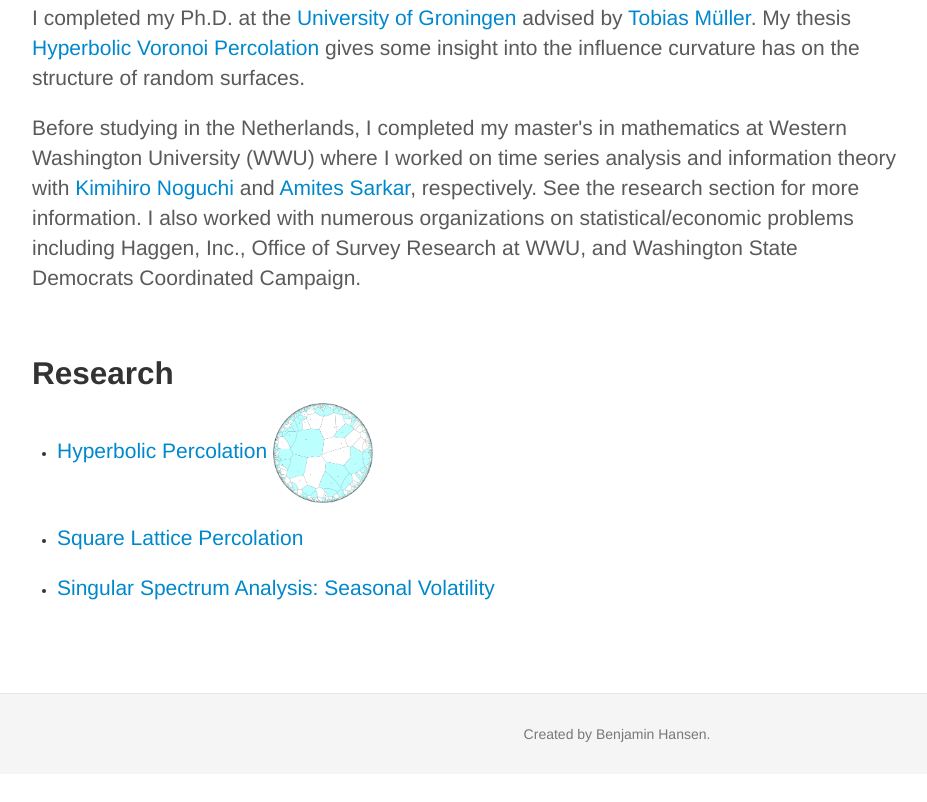
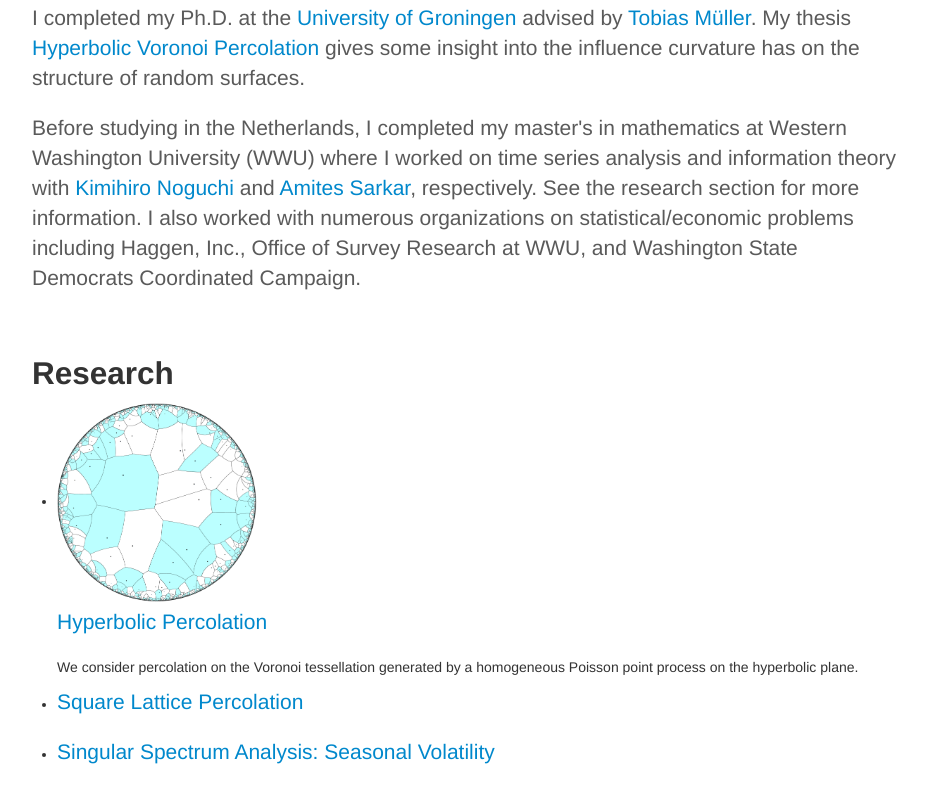
Before and after one commit to benjamin-t-hansen/benjamin-t-hansen.github.io, a plain HTML site: page index.html in a window 1280 px wide. Shown: the part 458-1260 px from the top of the page, without its empty margins (23-950 px from the left). Before the commit the page ends 1232 px from the top, so only its background shows below. Drawn offline with nearby package versions, Linux system fonts and the light colour scheme; some packages are replaced by stand-ins of ours.

Commit message:
Update index.html

```diff
--- a/index.html
+++ b/index.html
@@ -99,8 +99,9 @@
 
           <h2>Research </h2>
           <ul>
-              <li><p class="lead"><a href="hyperbolic_percolation.html">Hyperbolic Percolation</a>
-                <img src="img/hyperbolic_main.png" width="100"></li>
+              <li><img src="img/hyperbolic_main.png" width="200"></li><p class="lead"><a href="hyperbolic_percolation.html">Hyperbolic Percolation</a>
+                <p> We consider percolation on the Voronoi tessellation generated by a homogeneous Poisson point process on the hyperbolic plane.
+
 
               <li><p class="lead"><a href="square_lattice_percolation.html">Square Lattice Percolation</a></li>
               <li><p class="lead"><a href="ssa_vol.html">Singular Spectrum Analysis: Seasonal Volatility</a></li>
```
